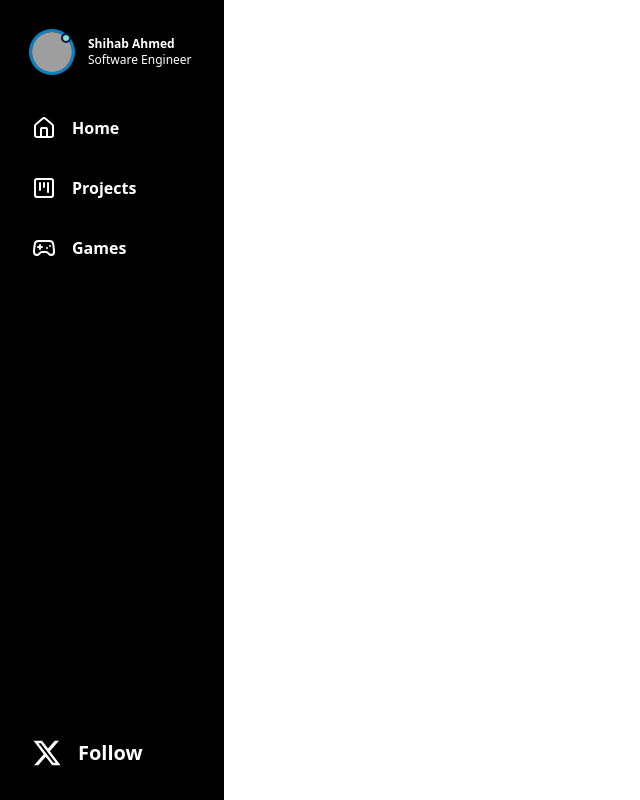
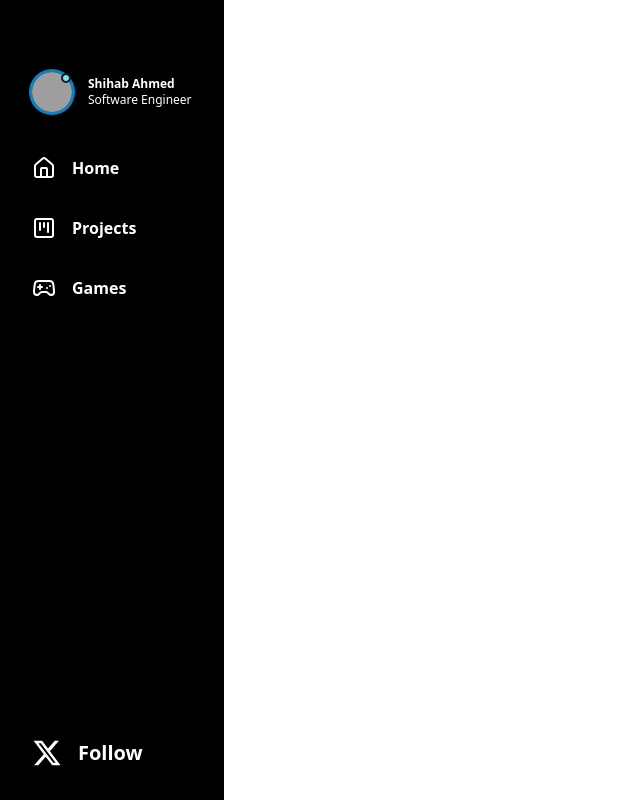
Before and after one commit to shihab-sa/shihabrn, a React (Vite) app: page / in a window 1280 px wide. Shown: the whole page, without its empty margins (0-640 px from the left). Built offline with nearby package versions, Linux system fonts and the light colour scheme; grey boxes are pictures that could not be loaded.

Commit message:
code updated

```diff
--- a/src/Sidebar/Sidebar.jsx
+++ b/src/Sidebar/Sidebar.jsx
@@ -17,7 +17,7 @@ const Sidebar = () => {
       {/* Mobile Menu Button */}
       <button
         onClick={toggleSidebar}
-        className="fixed top-0 left-0 z-50 md:hidden bg-black text-white p-2 rounded-lg"
+        className="fixed top-0 right-0 z-50 md:hidden text-white p-2 bg-gray-800 w-[100%]"
       >
         {isOpen ? <X size={24} /> : <Menu size={24} />}
       </button>
@@ -29,7 +29,7 @@ const Sidebar = () => {
       >
         <div className="p-4 flex flex-col h-full justify-between">
           <div>
-            <div className="flex items-center gap-4 px-4 py-4">
+            <div className="flex items-center gap-4 px-4 py-4 mt-10">
               <div className="avatar online">
                 <div className="w-10 h-10 rounded-full ring ring-sky-600">
                   <img
```
Also changed, not shown: .eslintrc.cjs.
